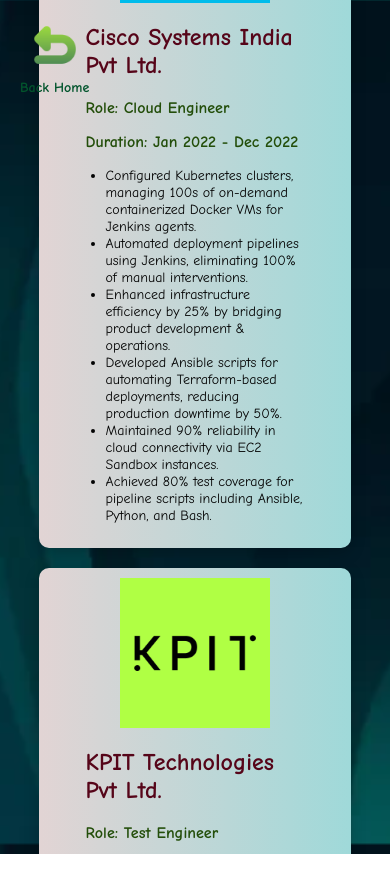
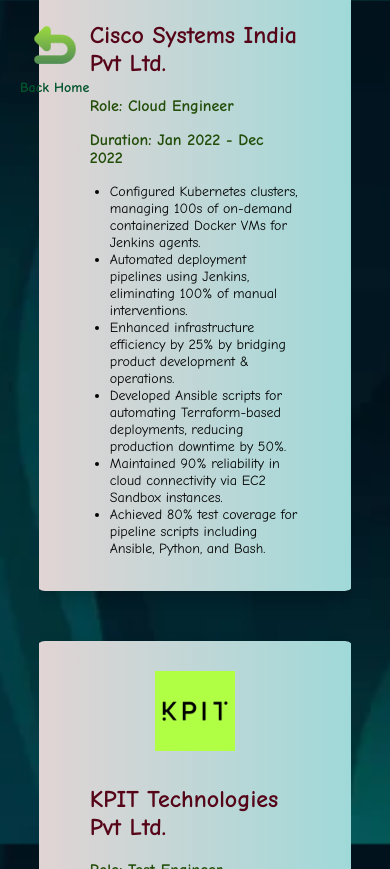
Before and after one commit to shreyapbk0622/My-Portfolio, a plain HTML site: page experience.html in a window 390 px wide. Drawn offline with Linux system fonts and the light colour scheme.

Commit message:
minor fixes

```diff
--- a/styles.css
+++ b/styles.css
@@ -507,14 +507,13 @@ body.experience-page {
 
 
     /* Make the Content Box Fit Mobile */
+
     .content-box {
-        width: 90%;  /* Ensure it doesn't go off-screen */
-        max-width: none;  /* Remove max width restriction */
-       /* margin: 20px auto;  /* Center it */
-        margin-top: -90px;
-        padding: 15px;  /* Reduce padding for small screens */
-        font-size: 14px;
-    }
+        position: relative;  /* Ensure it stays within the flow */
+        top: -100px;  /* Move it slightly up */
+        margin: auto;  /* Center it */
+        width: 90%;  /* Adjust width for mobile */
+        }
 
     /* Adjust Title */
     .title {
@@ -545,24 +544,62 @@ body.experience-page {
         height: auto;
     }
 
-    /* Fix Experience & Education Sections */
-    .experience-box, .education-box {
-        flex-direction: column;  /* Stack content vertically */
+     .education-container {
+        display: flex;
+        flex-direction: column;
         align-items: center;
-        text-align: center;
-        padding: 10px;
+        padding-top: 80px;  /* Moves content slightly down to make space for the logo */
+        overflow-y: auto;  /* Enables scrolling */
     }
 
-    .experience-logo, .education-logo {
-        width: 20px;  /* Reduce logo sizes */
-        margin-bottom: 10px;
+    .education-box {
+        display: flex;
+        flex-direction: column;
+        align-items: center;
+        padding: 20px;
+        margin-top: 50px; /* Pushes the first box down */
+        width: 90%;  /* Ensures proper width for mobile */
     }
 
-/* Enable scrolling for education & experience pages */
-    .education-page, .experience-page {
-        overflow-y: auto;  /* Allows vertical scrolling */
-        height: 100vh;  /* Full viewport height */
-        padding-top: 20px;
-}
+    .education-box img {
+        width: 80px;  /* Resizes the logo */
+        height: auto;
+        margin-bottom: 15px;  /* Adds space below the logo */
+    }
 
-}
+    body.education-page {
+        overflow-y: auto;  /* Enables scrolling */
+    }
+
+    .experience-container {
+        display: flex;
+        flex-direction: column;
+        align-items: center;
+        padding-top: 120px;  /* Moves content slightly down to make space for the logo */
+        overflow-y: auto;  /* Enables scrolling if needed */
+        min-height: 100vh;
+    }
+
+    .experience-box {
+        display: flex;
+        flex-direction: column;
+        align-items: center;
+        padding: 20px;
+        margin-top: 30px; /* Pushes the first box down */
+        width: 90%;  /* Ensures proper width for mobile */
+    }
+
+    .experience-box img {
+        width: 80px;  /* Resizes the logo to fit */
+        height: auto;
+        margin-top: 10px; /* Add space above logo */
+        margin-bottom: 15px;  /* Add space below */
+    }
+
+    body {
+        overflow-y: auto;  /* Ensures scrolling */
+        min-height: 100vh;  /* Ensures full viewport height */
+        padding-bottom: 50px; /* Prevents last item from being cut off */
+    }
+
+    }
```
